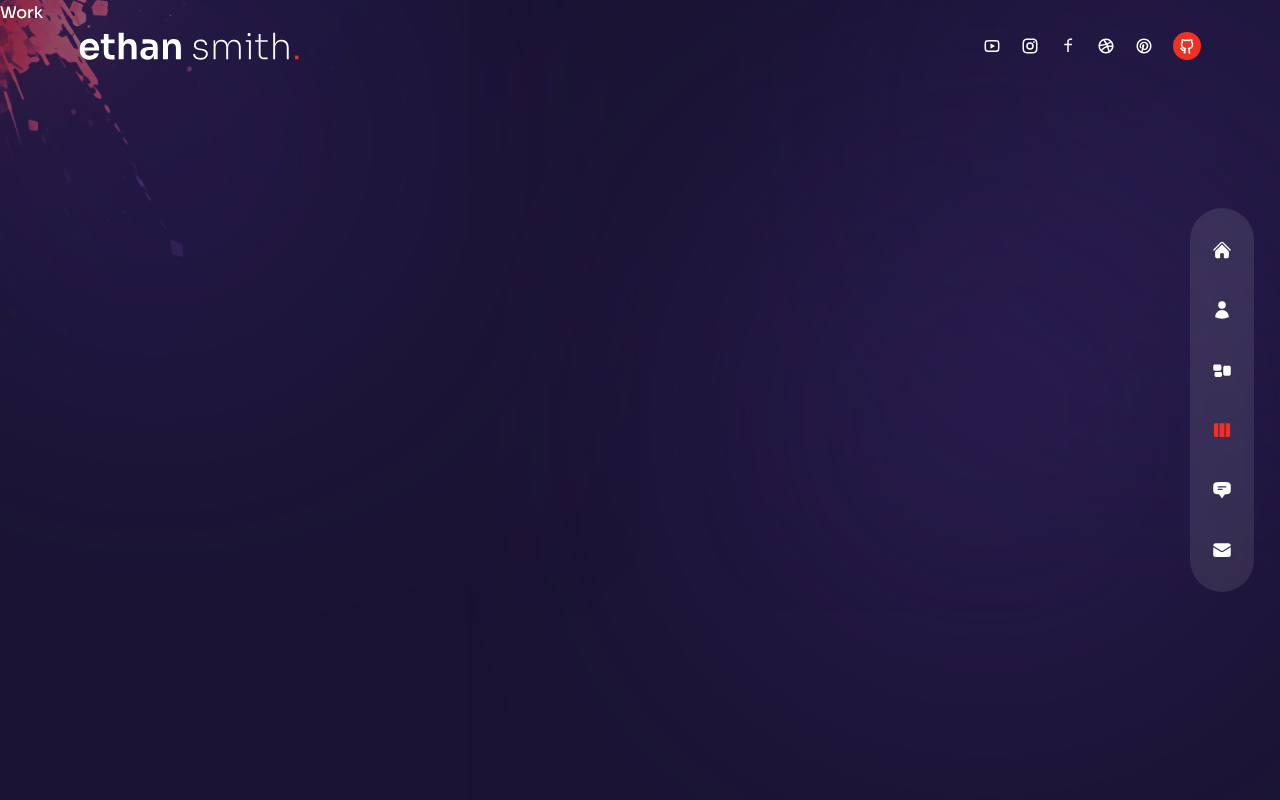
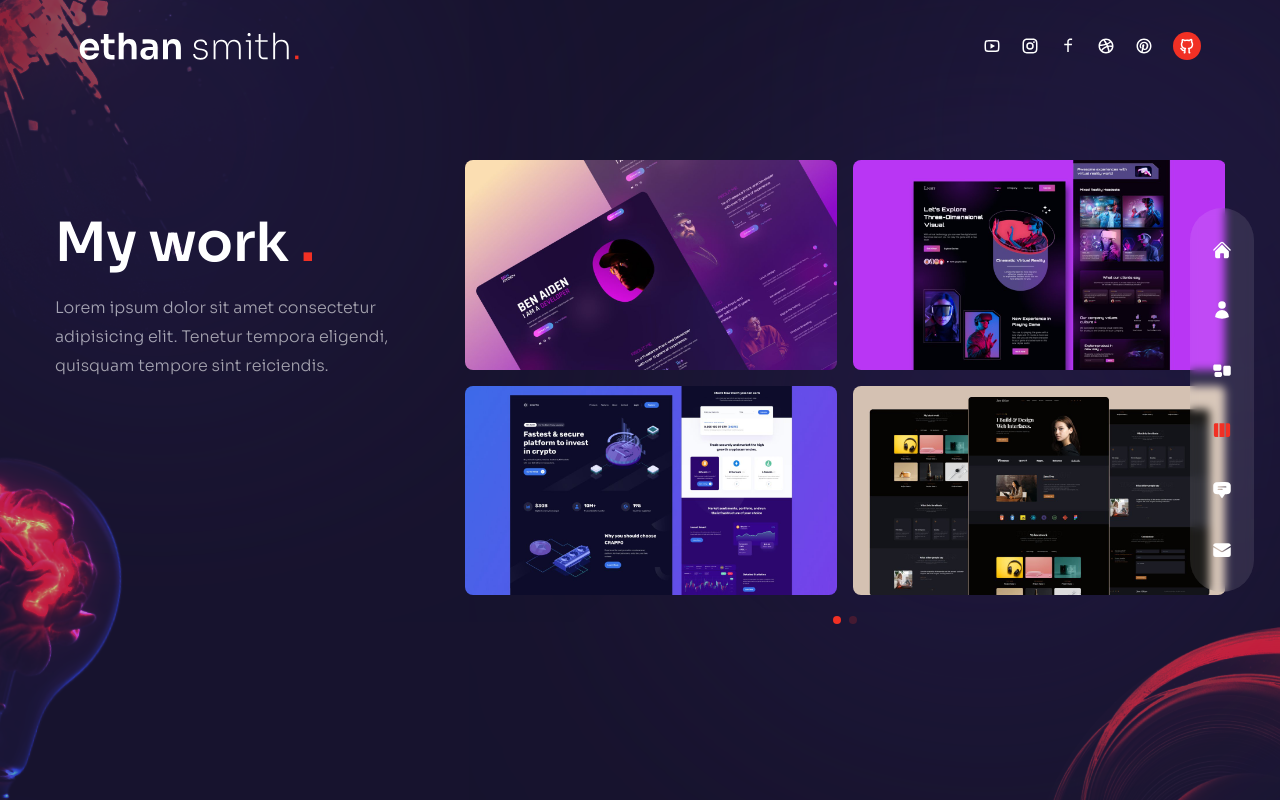
Before and after one commit to runehand/modern-portfolio, a Next.js app: page /work in a window 1280 px wide. Built offline with nearby package versions, Linux system fonts and the light colour scheme.

Commit message:
work page done

```diff
--- a/components/WorkSlider.jsx
+++ b/components/WorkSlider.jsx
@@ -1,43 +1,51 @@
-// data
+import Image from "next/image";
+import { BsArrowRight } from "react-icons/bs";
+import { Pagination } from "swiper";
+import { Swiper, SwiperSlide } from "swiper/react";
+
+import "swiper/css";
+import "swiper/css/free-mode";
+import "swiper/css/pagination";
+
 const workSlides = {
   slides: [
     {
       images: [
         {
-          title: 'title',
-          path: '/thumb1.jpg',
+          title: "title",
+          path: "/thumb1.jpg",
         },
         {
-          title: 'title',
-          path: '/thumb2.jpg',
+          title: "title",
+          path: "/thumb2.jpg",
         },
         {
-          title: 'title',
-          path: '/thumb3.jpg',
+          title: "title",
+          path: "/thumb3.jpg",
         },
         {
-          title: 'title',
-          path: '/thumb4.jpg',
+          title: "title",
+          path: "/thumb4.jpg",
         },
       ],
     },
     {
       images: [
         {
-          title: 'title',
-          path: '/thumb4.jpg',
+          title: "title",
+          path: "/thumb4.jpg",
         },
         {
-          title: 'title',
-          path: '/thumb1.jpg',
+          title: "title",
+          path: "/thumb1.jpg",
         },
         {
-          title: 'title',
-          path: '/thumb2.jpg',
+          title: "title",
+          path: "/thumb2.jpg",
         },
         {
-          title: 'title',
-          path: '/thumb3.jpg',
+          title: "title",
+          path: "/thumb3.jpg",
         },
       ],
     },
@@ -45,7 +53,61 @@
 };
 
 const WorkSlider = () => {
-  return <div>Work Slider</div>;
+  return (
+    <Swiper
+      spaceBetween={10}
+      pagination={{
+        clickable: true,
+      }}
+      modules={[Pagination]}
+      className="h-[280px] sm:h-[480px]"
+    >
+      {workSlides.slides.map((slide, i) => (
+        <SwiperSlide key={i}>
+          <div className="grid grid-cols-2 grid-rows-2 gap-4 cursor-pointer">
+            {slide.images.map((image, imageI) => (
+              <div
+                className="relative rounded-lg overflow-hidden flex items-center justify-center group"
+                key={imageI}
+              >
+                <div className="flex items-center justify-center relative overflow-hidden group">
+                  {/* image */}
+                  <Image
+                    src={image.path}
+                    alt={image.title}
+                    width={500}
+                    height={300}
+                  />
+
+                  {/* overlay gradient */}
+                  <div
+                    className="absolute inset-0 bg-gradient-to-l from-transparent via-[#e838cc] to-[#4a22bd] opacity-0 group-hover:opacity-80 transition-all duration-700"
+                    aria-hidden
+                  />
+
+                  {/* title */}
+                  <div className="absolute bottom-0 translate-y-full group-hover:-translate-y-10 group-hover:xl:-translate-y-20 transition-all duration-300">
+                    <div className="flex items-center gap-x-2 text-[13px] tracking-[0.2em]">
+                      {/* title part 1 */}
+                      <div className="delay-100">LIVE</div>
+                      {/* title part 2 */}
+                      <div className="translate-y-[500%] group-hover:translate-y-0 transition-all duration-300 delay-150">
+                        PROJECT
+                      </div>
+                      {/* icon */}
+                      <div className="text-xl translate-y-[500%] group-hover:translate-y-0 transition-all duration-300 delay-150">
+                        <BsArrowRight />
+                      </div>
+                    </div>
+                  </div>
+                </div>
+              </div>
+            ))}
+          </div>
+        </SwiperSlide>
+      ))}
+    </Swiper>
+  );
 };
 
 export default WorkSlider;
--- a/pages/work/index.jsx
+++ b/pages/work/index.jsx
@@ -1,5 +1,54 @@
+import { motion } from "framer-motion";
+
+import Bulb from "../../components/Bulb";
+import Circles from "../../components/Circles";
+import WorkSlider from "../../components/WorkSlider";
+import { fadeIn } from "../../variants";
+
 const Work = () => {
-  return <div>Work</div>;
+  return (
+    <div className="h-full bg-primary/30 py-36 flex items-center">
+      <Circles />
+      <div className="container mx-auto">
+        <div className="flex flex-col xl:flex-row gap-x-8">
+          {/* text */}
+          <div className="text-center flex xl:w-[30vw] flex-col lg:text-left mb-4 xl:mb-0">
+            <motion.h2
+              variants={fadeIn("up", 0.2)}
+              initial="hidden"
+              animate="show"
+              exit="hidden"
+              className="h2 xl:mt-12"
+            >
+              My work <span className="text-accent">.</span>
+            </motion.h2>
+            <motion.p
+              variants={fadeIn("up", 0.4)}
+              initial="hidden"
+              animate="show"
+              exit="hidden"
+              className="mb-4 max-w-[400px] mx-auto lg:mx-0"
+            >
+              Lorem ipsum dolor sit amet consectetur adipisicing elit. Tenetur
+              tempora eligendi, quisquam tempore sint reiciendis.
+            </motion.p>
+          </div>
+
+          {/* slider */}
+          <motion.div
+            variants={fadeIn("down", 0.6)}
+            initial="hidden"
+            animate="show"
+            exit="hidden"
+            className="w-full xl:max-w-[65%]"
+          >
+            <WorkSlider />
+          </motion.div>
+        </div>
+      </div>
+      <Bulb />
+    </div>
+  );
 };
 
 export default Work;
```
